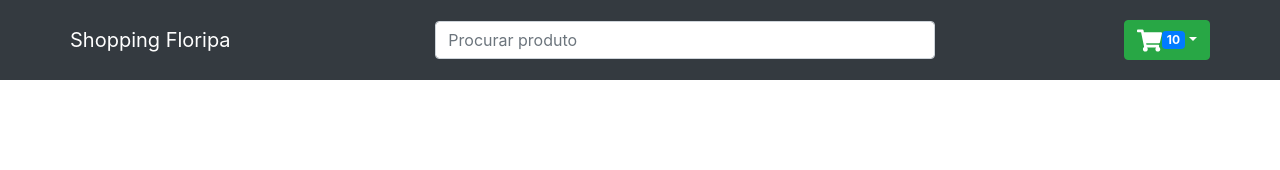
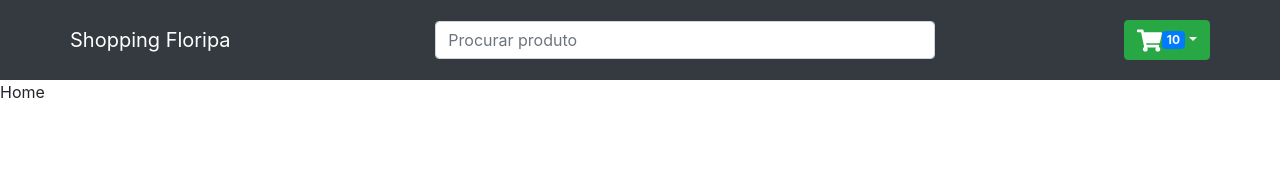
Before and after one commit to GIJOSC/e-commerce-with-useReducer, a React (Create React App) app: page / in a window 1280 px wide. Shown: the top 170 px of the page. Built offline with nearby package versions, Linux system fonts and the light colour scheme; the HTML template or start-up script is replaced by a standard one.

Commit message:
fix/fixed Routes

```diff
--- a/src/App.js
+++ b/src/App.js
@@ -1,11 +1,19 @@
-import { BrowserRouter } from "react-router-dom";
+import { BrowserRouter, Route, Routes } from "react-router-dom";
 import "./App.css";
 import Header from "./components/Header";
+import Home from "./components/Home";
+import Cart from "./components/Cart";
 
 function App() {
   return (
     <BrowserRouter>
       <Header />
+      <div>
+        <Routes>
+          <Route exact path="/" element={<Home />} />
+          <Route path="/cart" element={<Cart />} />
+        </Routes>
+      </div>
     </BrowserRouter>
   );
 }
--- /dev/null
+++ b/src/components/Cart.js
@@ -0,0 +1,8 @@
+
+const Cart = () => {
+  return (
+    <div>Cart</div>
+  )
+}
+
+export default Cart
--- /dev/null
+++ b/src/components/Home.js
@@ -0,0 +1,5 @@
+const Home = () => {
+  return <div>Home</div>;
+};
+
+export default Home;
```
Also changed, not shown: 1 other file (tests, documents, lock files or other folders).
